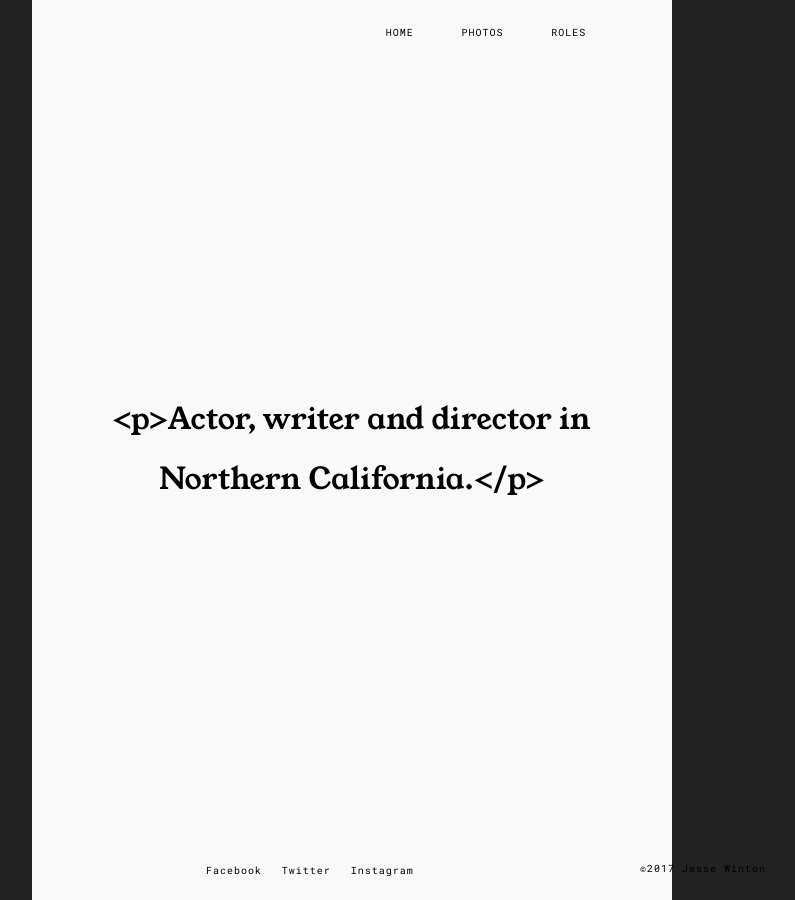
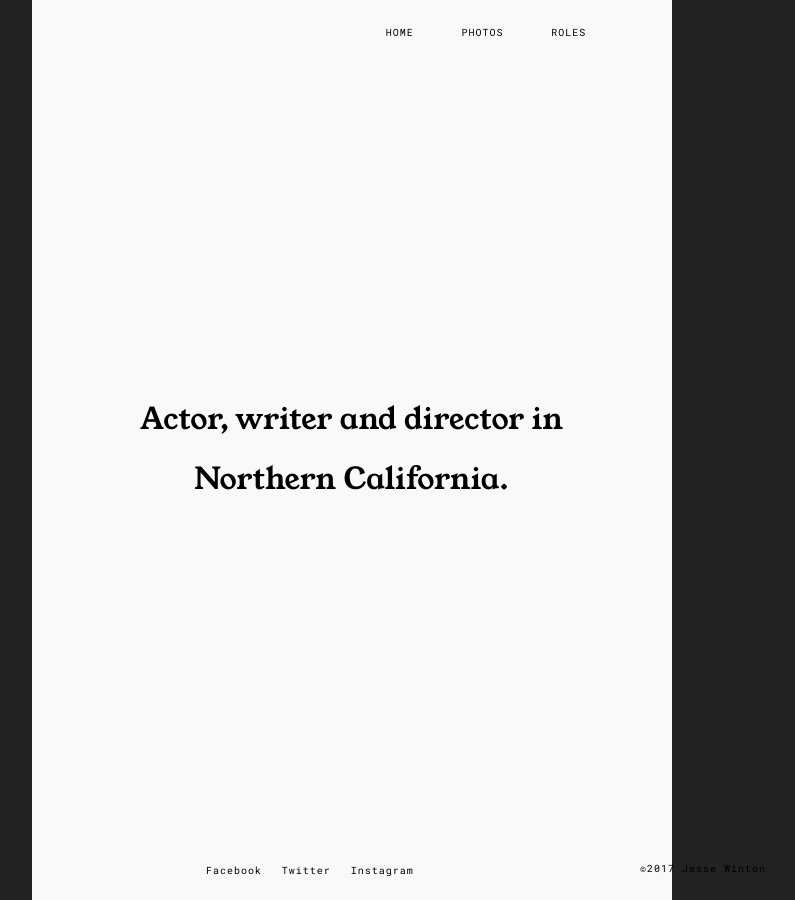
Before and after one commit to jrandallw/JesseWintonCo, a Jekyll site: the page built from index.markdown, in a window 1280 px wide. Shown: the whole page, without its empty margins (474-1269 px from the left). Built offline with Jekyll 4.4.1, drawn with Linux system fonts in a browser that asks for light colours; nearby versions of some CDN libraries; some web fonts are replaced.

Commit message:
Removing auto p tags.

```diff
--- a/_layouts/home.html
+++ b/_layouts/home.html
@@ -8,6 +8,6 @@ layout: split
 
 <section class="home-content column align-center position-relative">
   <div class="container">
-	<p class="description text-center">{{ content | escape }}</p>
+	<p class="description text-center">{{ content | remove: '<p>' | remove: '</p>' }}</p>
   </div>
 </section>
```
